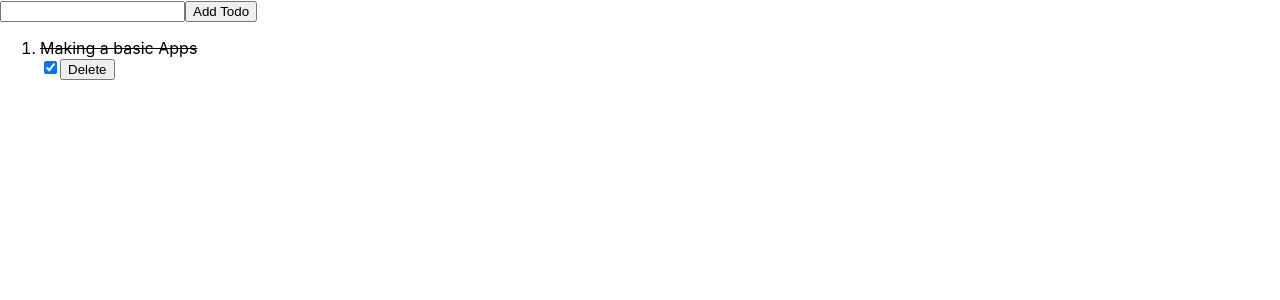
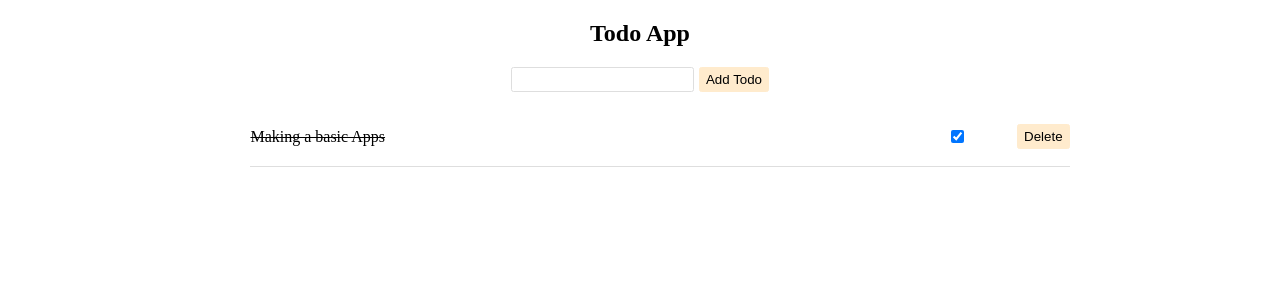
Before and after one commit to ponikar/react-todo, a React (Create React App) app: page / in a window 1280 px wide. Shown: the top 300 px of the page. Built offline with nearby package versions, Linux system fonts and the light colour scheme.

Commit message:
Adding styling

```diff
--- a/src/App.css
+++ b/src/App.css
@@ -1,38 +1,6 @@
-.App {
-  text-align: center;
-}
-
-.App-logo {
-  height: 40vmin;
-  pointer-events: none;
-}
-
-@media (prefers-reduced-motion: no-preference) {
-  .App-logo {
-    animation: App-logo-spin infinite 20s linear;
-  }
-}
-
-.App-header {
-  background-color: #282c34;
-  min-height: 100vh;
+.container {
   display: flex;
   flex-direction: column;
+  justify-content: center;
   align-items: center;
-  justify-content: center;
-  font-size: calc(10px + 2vmin);
-  color: white;
 }
-
-.App-link {
-  color: #61dafb;
-}
-
-@keyframes App-logo-spin {
-  from {
-    transform: rotate(0deg);
-  }
-  to {
-    transform: rotate(360deg);
-  }
-}
--- a/src/App.js
+++ b/src/App.js
@@ -5,10 +5,13 @@ import { TodoProvider } from "./contexts/todos-context";
 
 function App() {
   return (
-    <TodoProvider>
-      <NewTodo />
-      <TodosCollection />
-    </TodoProvider>
+    <section className="container">
+      <TodoProvider>
+        <h2> Todo App </h2>
+        <NewTodo />
+        <TodosCollection />
+      </TodoProvider>
+    </section>
   );
 }
 
--- a/src/components/todos/new-todo.jsx
+++ b/src/components/todos/new-todo.jsx
@@ -15,7 +15,7 @@ export const NewTodo = () => {
     setNewTodo(INITIAL_STATE);
   };
   return (
-    <section>
+    <section className="new-todo-container">
       <input
         value={newTodo.task}
         name="task"
@@ -23,7 +23,9 @@ export const NewTodo = () => {
         type="text"
       />
 
-      <button onClick={onButtonClick}>Add Todo</button>
+      <button style={{ marginLeft: "5px" }} onClick={onButtonClick}>
+        Add Todo
+      </button>
     </section>
   );
 };
--- a/src/components/todos/todo-collection.jsx
+++ b/src/components/todos/todo-collection.jsx
@@ -1,11 +1,12 @@
 import React from "react";
 import { useTodos } from "../../contexts/todos-context";
 import { TodoItem } from "./todo-item";
+import "./todo.style.css";
 
 export const TodosCollection = () => {
   const { todos } = useTodos();
   return (
-    <ol>
+    <ol style={{ width: "100%" }}>
       {todos.map((t) => (
         <TodoItem key={t.id} todo={t} />
       ))}
--- a/src/components/todos/todo-item.jsx
+++ b/src/components/todos/todo-item.jsx
@@ -5,16 +5,18 @@ export const TodoItem = ({ todo }) => {
   const { id, task, completed } = todo;
   const { updateTodo, deleteTodo } = useTodos();
   return (
-    <>
-      <li style={{ textDecoration: completed ? "line-through" : "none" }}>
+    <li className="todo-container">
+      <p style={{ textDecoration: completed ? "line-through" : "none" }}>
         {task}
-      </li>
+      </p>
+      <div className="todo-edit">
         <input
           checked={completed}
           onChange={(e) => updateTodo(id, { ...todo, completed: !completed })}
           type="checkbox"
         />
         <button onClick={(_) => deleteTodo(id)}>Delete</button>
-    </>
+      </div>
+    </li>
   );
 };
--- /dev/null
+++ b/src/components/todos/todo.style.css
@@ -0,0 +1,15 @@
+.todo-container {
+  display: flex;
+  justify-content: space-between;
+  border-bottom: 0.5px solid #dedede;
+  width: 80%;
+  margin: auto;
+  padding: 4px 0px;
+}
+
+.todo-edit {
+  flex-basis: 15%;
+  display: flex;
+  justify-content: space-between;
+  align-items: center;
+}
--- a/src/index.css
+++ b/src/index.css
@@ -1,13 +1,25 @@
 body {
   margin: 0;
-  font-family: -apple-system, BlinkMacSystemFont, 'Segoe UI', 'Roboto', 'Oxygen',
-    'Ubuntu', 'Cantarell', 'Fira Sans', 'Droid Sans', 'Helvetica Neue',
-    sans-serif;
-  -webkit-font-smoothing: antialiased;
-  -moz-osx-font-smoothing: grayscale;
+  width: 80%;
+  margin: auto;
 }
 
-code {
-  font-family: source-code-pro, Menlo, Monaco, Consolas, 'Courier New',
-    monospace;
+button {
+  /* padding: 2.5px 5px; */
+  background-color: blanchedalmond;
+  border: 1px solid blanchedalmond;
+  padding: 4px 6px;
 }
+
+input {
+  border: 1px solid #dedede;
+}
+
+input,
+button {
+  border-radius: 2.5px;
+}
+
+.new-todo-container {
+  display: flex;
+}
```
Lines whose indentation alone changed are shown as unchanged.
